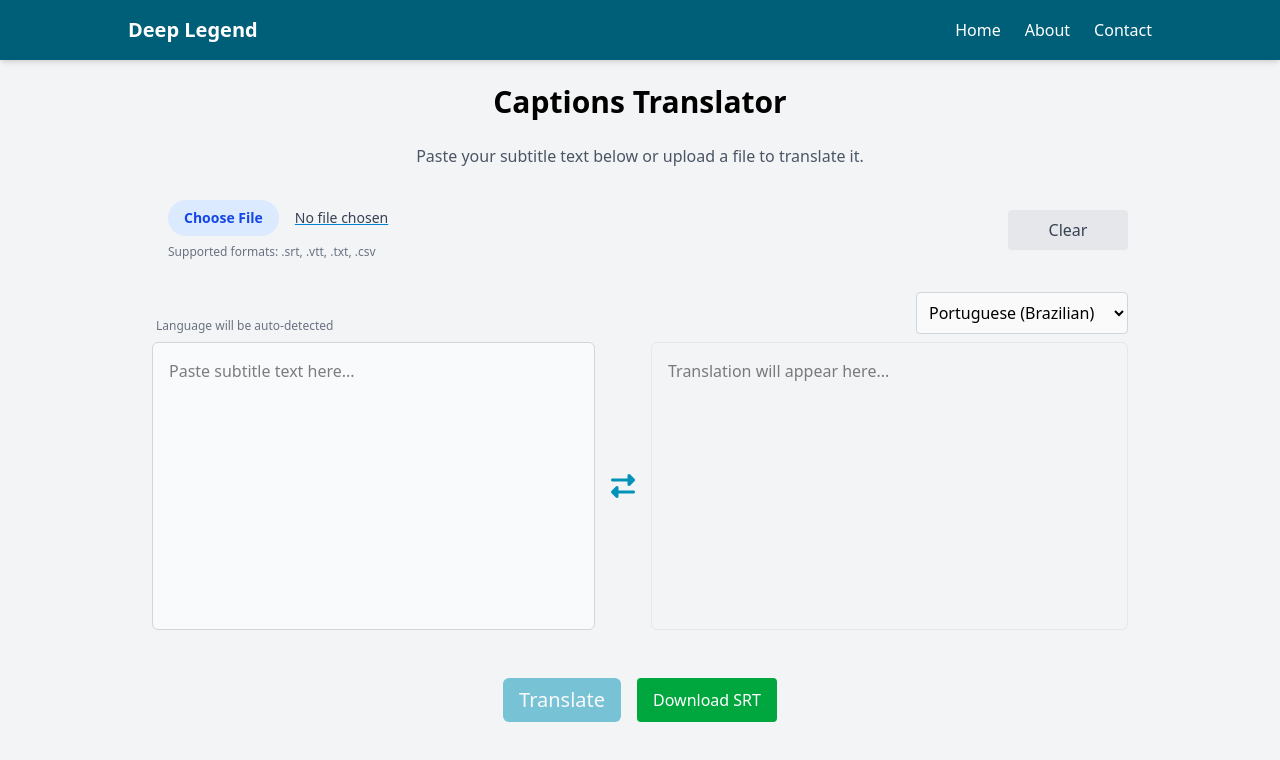
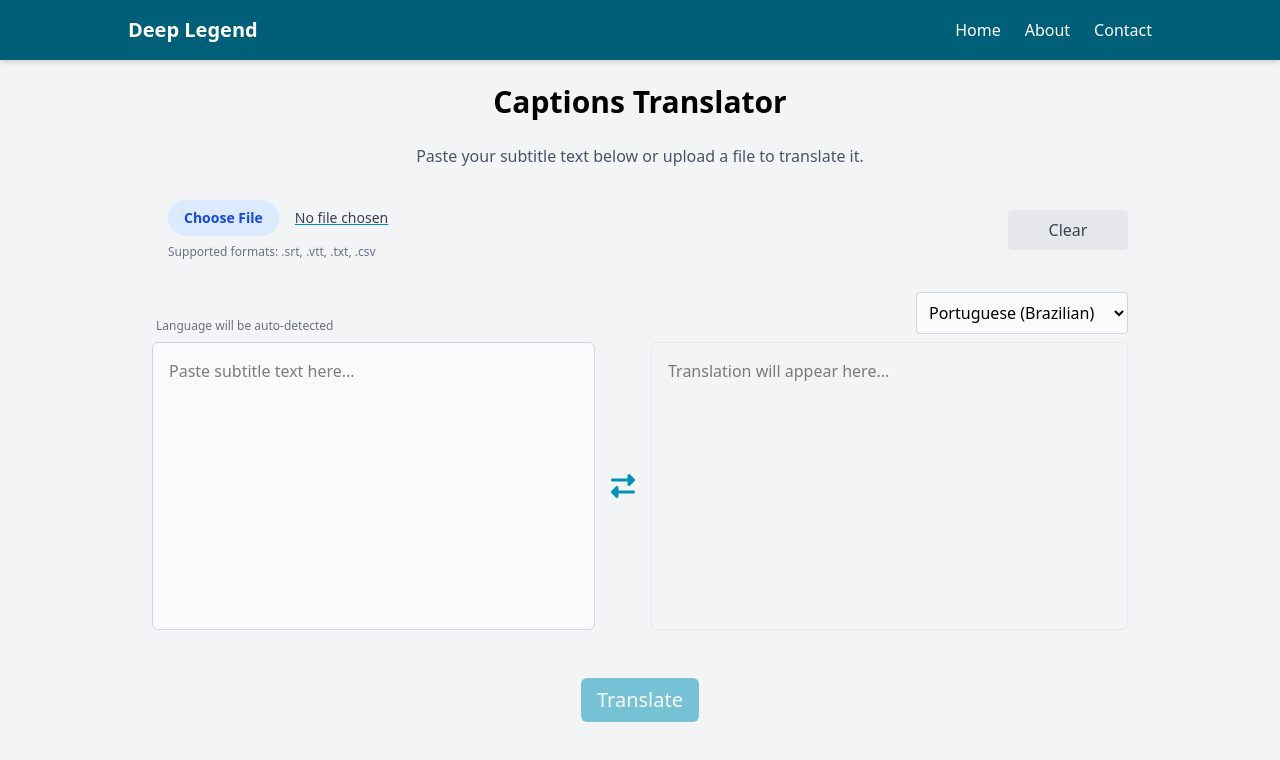
Before and after one commit to anamspe/deep-legend, a React (Vite) app: page / in a window 1280 px wide. Shown: the top 760 px of the page. Built offline with nearby package versions, Linux system fonts and the light colour scheme.

Commit message:
Add timer to download button

```diff
--- a/src/components/TextAreaPanel.jsx
+++ b/src/components/TextAreaPanel.jsx
@@ -9,10 +9,12 @@ const TextAreaPanel = () => {
   const [inputText, setInputText] = useState("");
   const [outputText, setOutputText] = useState("");
   const [subtitles, setSubtitles] = useState([]);
-  const [inputLang, setInputLang] = useState("auto"); // auto = auto-detect
+  // const [inputLang, setInputLang] = useState("auto"); // auto = auto-detect
   const [outputLang, setOutputLang] = useState("PT-BR") // default language: Brazilian Portuguese
   const [fileName, setFileName] = useState("");
   const fileInputRef = useRef();
+
+  const [showDownloadButton, setShowDownloadButton] = useState(false);
 
   const handleClear = () => {
     setInputText(""); // Clear the input text area
@@ -38,6 +40,7 @@ const TextAreaPanel = () => {
 
   const handleTranslate = async () => {
     if (!subtitles || subtitles.length === 0) return;
+    setShowDownloadButton(false);
 
     const linesToTranslate = subtitles.map(s => s.text);
     const translatedLines = await translateSubtitles(linesToTranslate, "pt-BR");
@@ -49,7 +52,12 @@ const TextAreaPanel = () => {
 
     const outputSRT = buildSRT(updatedSubtitles)
     setOutputText(outputSRT);
-  }
+
+    // Wait 2s before showing download button
+    setTimeout(() => {
+      setShowDownloadButton(true);
+    }, 2000);
+  };
 
   const handleDownload = () => {
     const blob = new Blob([outputText], { type: "text/plain;charset=utf-8" });
@@ -130,12 +138,14 @@ const TextAreaPanel = () => {
         >
           Translate
         </button>
+        {showDownloadButton && (
         <button
-          className="ml-4 px-4 py-2 bg-green-600 text-white rounded hover:bg-green-700 transition"
+          className="ml-4 px-4 py-2 bg-green-600 text-white rounded hover:bg-green-700 transition delay-150 duration-200 ease-in-out"
           onClick={handleDownload}
         >
           Download SRT
         </button>
+        )}
       </div>
       {/* <div className="mt-12">
         <h2 className="text-xl font-semibold mb-4 text-center">
```
